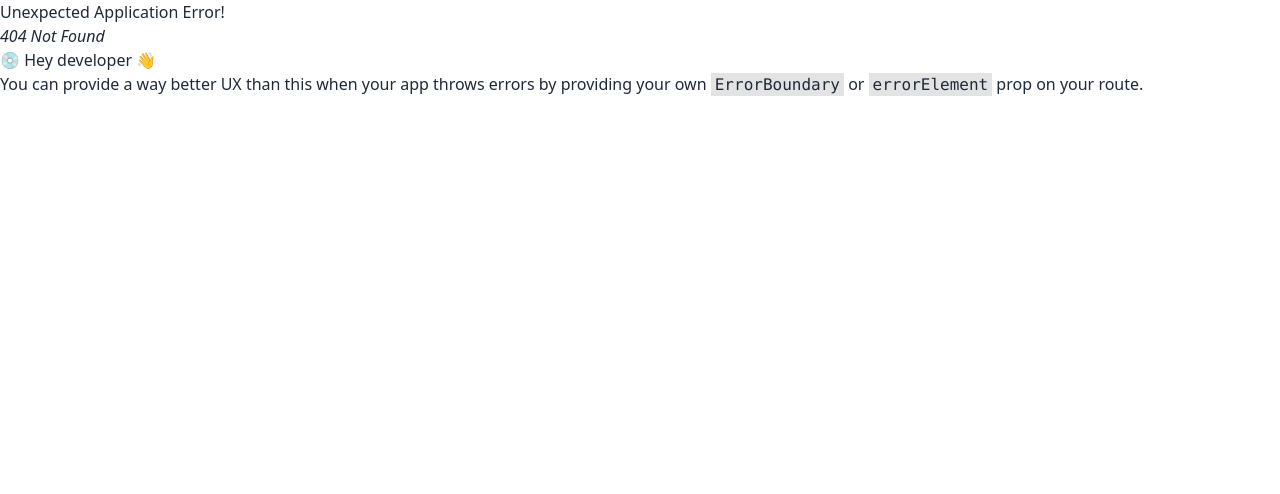
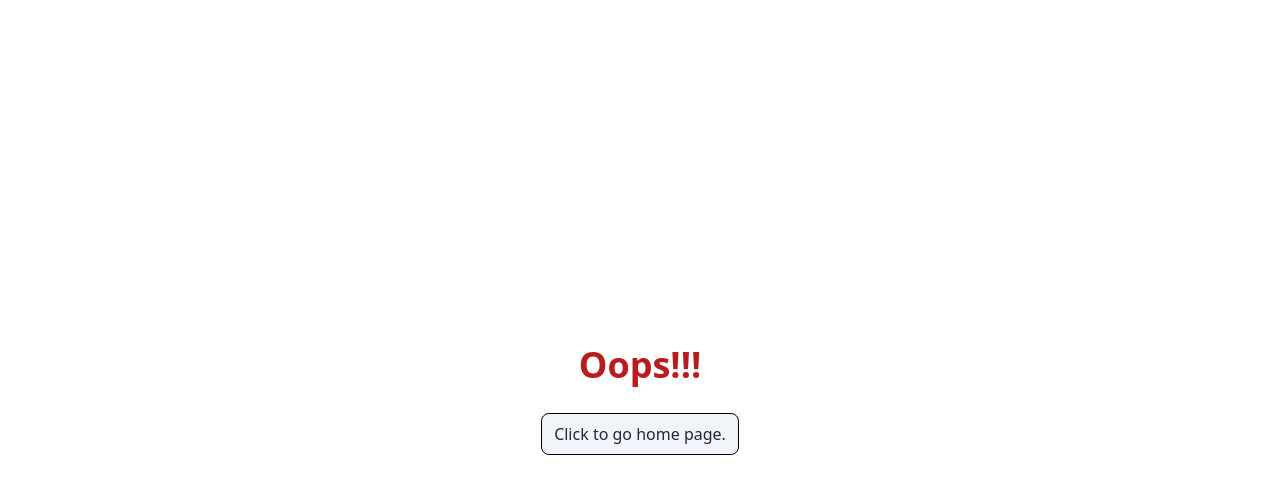
Before and after one commit to devalienbrain/Donation-campaign-react-router-frontend-project, a React (Vite) app: page /allData/1 in a window 1280 px wide. Before the commit this address had no page. Shown: the top 494 px of the page. Built offline with nearby package versions, Linux system fonts and the light colour scheme.

Commit message:
Error state handled: error page created

```diff
--- a/src/Router/Route.jsx
+++ b/src/Router/Route.jsx
@@ -4,11 +4,13 @@ import MainLayout from "../Layout/MainLayout/MainLayout";
 import Donation from "../pages/Donation/Donation";
 import Statistics from "../pages/Statistics/Statistics";
 import DataDetails from "../pages/DataDetails/DataDetails";
+import ErrorPage from "../pages/ErrorPage/ErrorPage";
 
 const Router = createBrowserRouter([
   {
     path: "/",
     element: <MainLayout></MainLayout>,
+    errorElement: <ErrorPage></ErrorPage>,
     children: [
       {
         path: "/",
--- /dev/null
+++ b/src/pages/ErrorPage/ErrorPage.jsx
@@ -0,0 +1,17 @@
+import { Link } from "react-router-dom";
+
+const ErrorPage = () => {
+  return (
+    <div className="flex flex-col gap-7 min-h-screen justify-center items-center">
+      <h2 className="text-4xl font-semibold text-red-700">Oops!!!</h2>
+      <Link
+        to={"/"}
+        className="px-3 py-2 bg-slate-100 border border-black hover:bg-white rounded-lg"
+      >
+        Click to go home page.
+      </Link>
+    </div>
+  );
+};
+
+export default ErrorPage;
```
